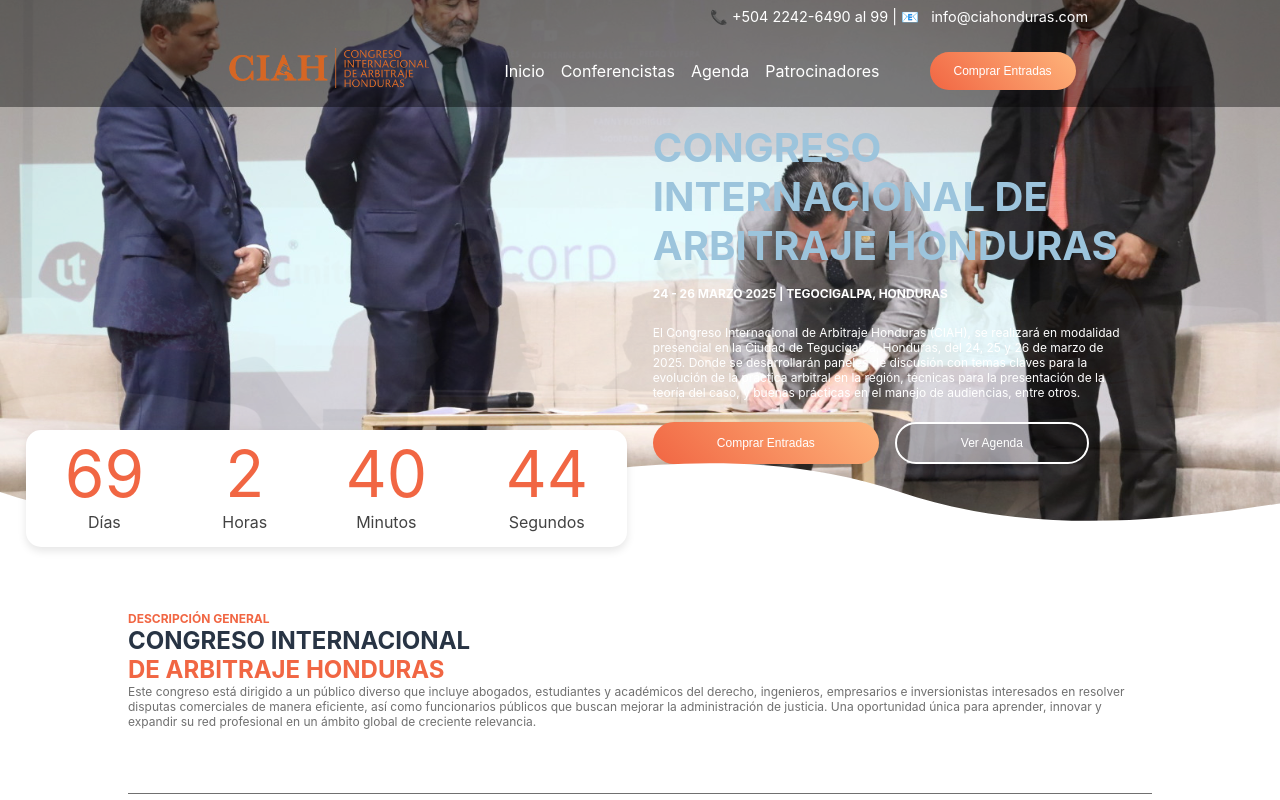
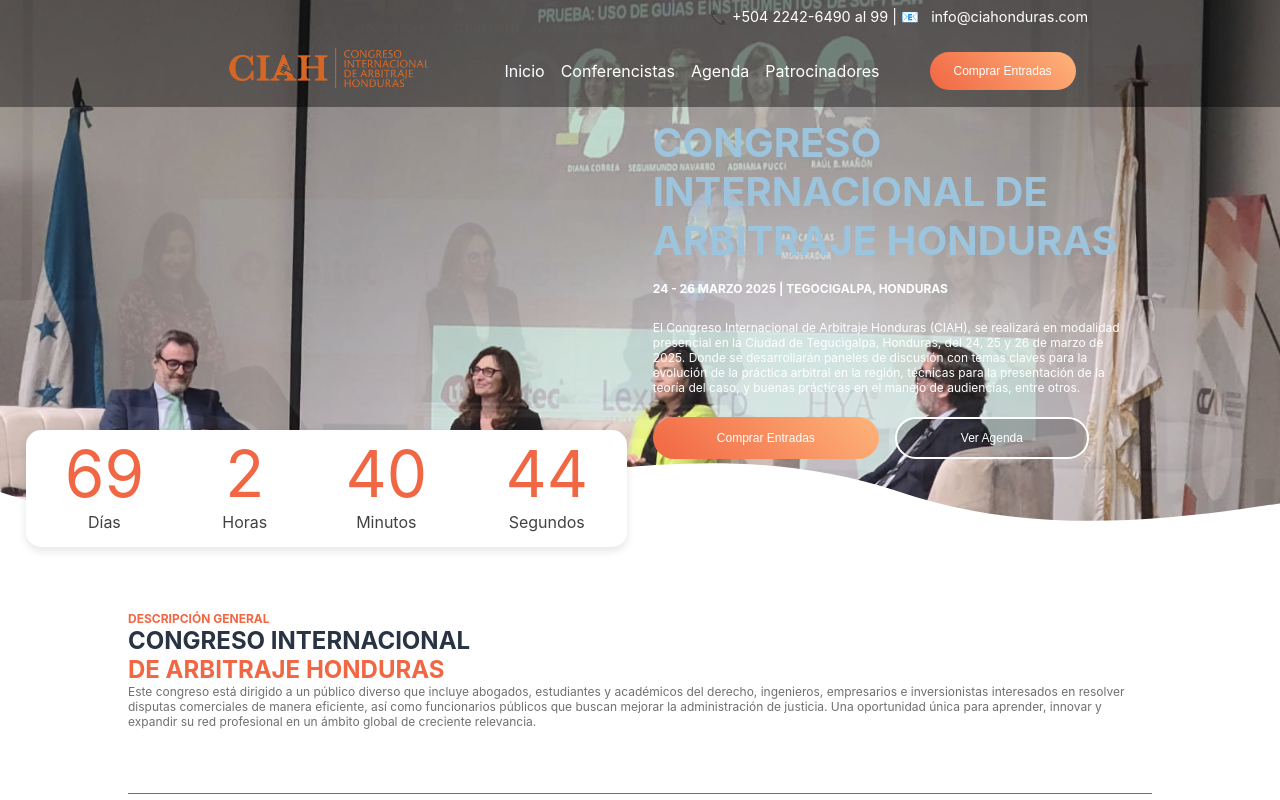
Before and after one commit to diazbetancur/appland-event, an Angular app: page / in a window 1280 px wide. Shown: the top 800 px of the page. Built offline with nearby package versions, Linux system fonts and the light colour scheme.

Commit message:
update caroulsel

```diff
--- a/src/app/features/componets/banner/banner.component.scss
+++ b/src/app/features/componets/banner/banner.component.scss
@@ -55,6 +55,8 @@
   display: flex;
   gap: 1rem;
   margin-top: 10px;
+  z-index: 1001;
+  padding-bottom: 10px;
 }
 
 .banner .right-column .buttons .primary-button {
@@ -128,7 +130,7 @@
   }
 
   20% {
-    background-image: url('/assets/images/pastEvents/11.JPG');
+    background-image: url('/assets/images/pastEvents/23.jfif');
   }
 
   30% {
@@ -140,11 +142,12 @@
   }
 
   50% {
-    background-image: url('/assets/images/pastEvents/20230919111619_IMG_9204.JPG');
+    background-image: url('/assets/images/pastEvents/20230919120943_IMG_9227.JPG');
   }
 
   60% {
-    background-image: url('/assets/images/pastEvents/20230919162333_IMG_9307.JPG');
+    // Cambiar
+    background-image: url('/assets/images/pastEvents/20230918151359_IMG_9050.JPG');
   }
 
   70% {
@@ -160,6 +163,6 @@
   }
 
   100% {
-    background-image: url('/assets/images/pastEvents/20230919100848_IMG_9169.JPG');
+    background-image: url('/assets/images/pastEvents/18.JPG');
   }
 }
```
Also changed, not shown: src/assets/images/pastEvents/20230919120943_IMG_9227.JPG, src/assets/images/pastEvents/20230919143512_IMG_9256.JPG.
